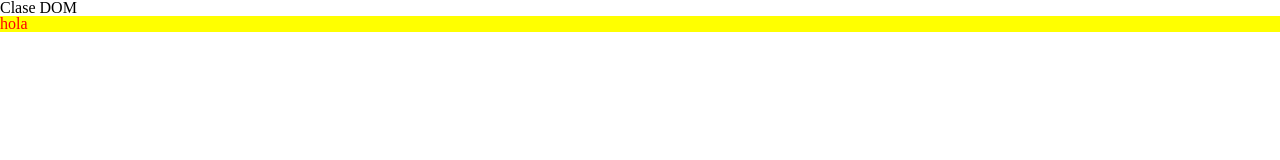
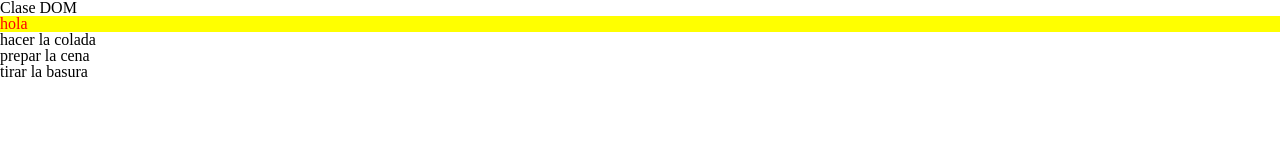
Before and after one commit to taniamg/training, a plain HTML site: page cursos/open-webBinars-javascript/index.html in a window 1280 px wide. Drawn offline with Linux system fonts and the light colour scheme.

Commit message:
webbinar course

```diff
--- a/cursos/open-webBinars-javascript/index.html
+++ b/cursos/open-webBinars-javascript/index.html
@@ -11,6 +11,7 @@
   <body>
     <p id="title">Clase DOM</p>
     <h1>hola</h1>
+    <ul id="todo_list"></ul>
     <script type="text/javascript" src="./js/main.js"></script>
   </body>
 </html>
--- a/cursos/open-webBinars-javascript/js/main.js
+++ b/cursos/open-webBinars-javascript/js/main.js
@@ -94,3 +94,16 @@ const title2 = document.getElementsByTagName('h1');
 console.log(title2);
  title2[0].style.color = 'red';
  title2[0].style.backgroundColor = 'yellow';
+
+ const tareas = [
+     'hacer la colada',
+     'prepar la cena',
+     'tirar la basura'
+ ];
+ const toDoList = document.querySelector('#todo_list');
+ for (let i = 0; i< tareas.length; i += 1){
+     const tarea = tareas[i];
+     const li = document.createElement('li');
+     li.textContent = tarea;
+     toDoList.appendChild(li);
+ }
```
